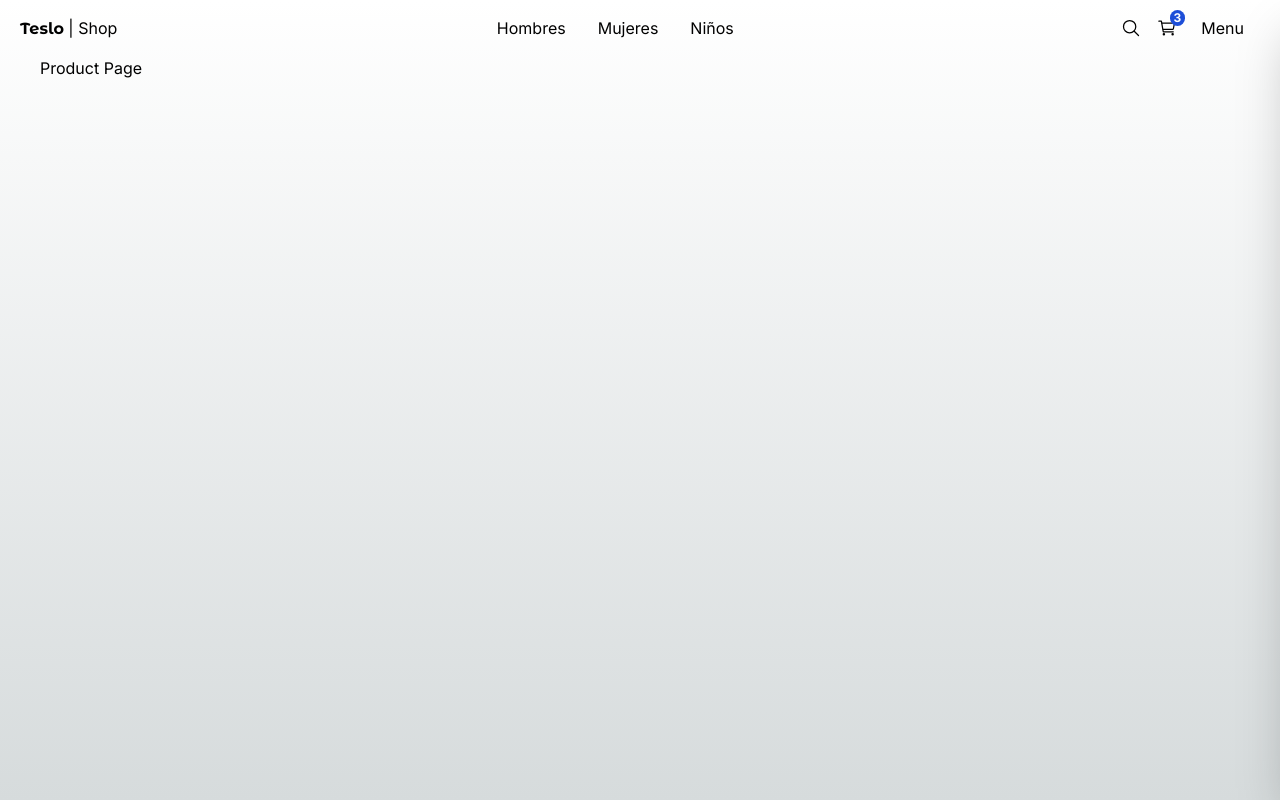
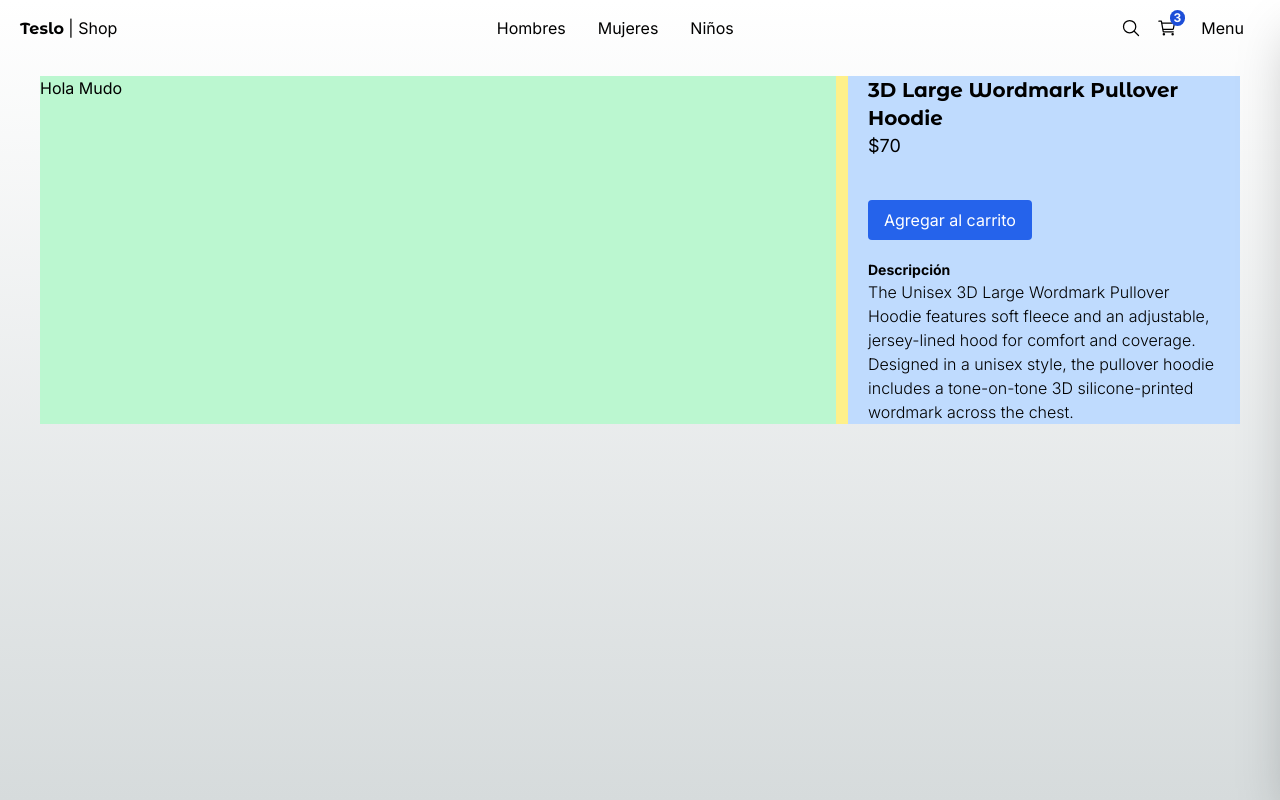
Before and after one commit to valeroman/teslo-shopy, a Next.js app: page /product/3d_large_wordmark_pullover_hoodie in a window 1280 px wide. Built offline with nearby package versions, Linux system fonts and the light colour scheme.

Commit message:
Mostar producctos por categoria y producto

```diff
--- a/src/app/(shop)/category/[id]/page.tsx
+++ b/src/app/(shop)/category/[id]/page.tsx
@@ -1,22 +1,42 @@
+import { ProductGrid, Title } from "@/components";
+import { Category } from "@/interfaces";
+import { initialData } from "@/seed/seed";
 import { notFound } from "next/navigation";
 
 interface Props {
   params: {
-    id: string;
+    id: Category;
   }
 }
+
+
 
 export default function({ params }: Props) {
 
   const { id } = params;
+  const seedProducts = initialData.products;
 
-  if ( id === 'kids' ) {
-    notFound();
+  const labels: Record<Category, string> = {
+    'men': 'hombres',
+    'women': 'mujeres',
+    'kid': 'niños',
+    'unisex': 'todos'
   }
 
+  // if ( id === 'kids' ) {
+  //   notFound();
+  // }
+
+  const products = seedProducts.filter( product => product.gender === id );
+
   return (
-    <div>
-      <h1>Category Page</h1>
-    </div>
+    <>
+      <Title
+        title={`Artículos para ${ labels[id] }`}
+        subtitle="Todos los productos"
+        className="mb-2"
+      />
+     <ProductGrid  products={ products }/>
+    </>
   );
 }
--- a/src/app/(shop)/product/[slug]/page.tsx
+++ b/src/app/(shop)/product/[slug]/page.tsx
@@ -1,8 +1,58 @@
+import { titleFont } from "@/config/fonts";
+import { initialData } from "@/seed/seed";
+import { notFound } from "next/navigation";
 
-export default function() {
+interface Props {
+  params: {
+    slug: string;
+  }
+}
+
+export default function({ params }: Props) {
+
+  const { slug } = params;
+  const product = initialData.products.find( product => product.slug === slug );
+
+  if ( !product ) {
+    notFound();
+  }
+
   return (
-    <div>
-      <h1>Product Page</h1>
+    <div className="grid grid-cols-1 md:grid-cols-3 gap-3 mt-5 mb-20 bg-yellow-200">
+
+      {/* Slideshow */}
+      <div className="col-span-1 md:col-span-2 bg-green-200">
+        <h1>Hola Mudo</h1>
+      </div>
+
+
+      {/* Detalles */}
+      <div className="col-span-1 px-5 bg-blue-200">
+        <h1 className={`${ titleFont.className } antialiased font-bold text-xl`}>
+          { product.title }
+        </h1>
+
+        <p className="text-lg mb-5">
+          ${ product.price }
+        </p>
+
+        {/* Selector tallas */}
+
+        {/* Selector cantidad */}
+
+        {/* Boton */}
+        <button className="btn-primary my-5">
+          Agregar al carrito
+        </button>
+
+        {/* Descripcion */}
+        <h3 className="font-bold text-sm">Descripción</h3>
+        <p className="font-light">
+          { product.description }
+        </p>
+      </div>
+
+
     </div>
   );
 }
--- /dev/null
+++ b/src/app/(shop)/product/not-found.tsx
@@ -0,0 +1,7 @@
+import { PageNotFound } from "@/components";
+
+export default function() {
+  return (
+    <PageNotFound />
+  );
+}
--- a/src/components/ui/top-menu/TopMenu.tsx
+++ b/src/components/ui/top-menu/TopMenu.tsx
@@ -27,7 +27,7 @@
             <div className='hidden sm:block'>
                 <Link className='m-2 p-2 rounded-md transition-all hover:bg-gray-100' href="/category/men">Hombres</Link>
                 <Link className='m-2 p-2 rounded-md transition-all hover:bg-gray-100' href="/category/women">Mujeres</Link>
-                <Link className='m-2 p-2 rounded-md transition-all hover:bg-gray-100' href="/category/kids">Niños</Link>
+                <Link className='m-2 p-2 rounded-md transition-all hover:bg-gray-100' href="/category/kid">Niños</Link>
             </div>
 
             {/* Search, Cacrt, Menu */}
```
Also changed, not shown: src/interfaces/product.interface.ts (+4 -3 lines).
